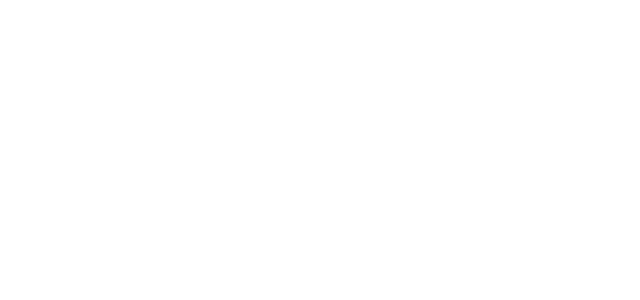
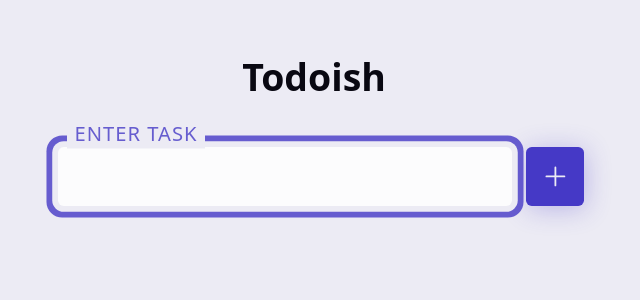
Before and after one commit to akshat-OwO/Todoish, a React (Vite) app: page / in a window 1280 px wide. Shown: the top 300 px of the page, without its empty margins (326-966 px from the left). Built offline with nearby package versions, Linux system fonts and the light colour scheme.

Commit message:
Creating Add Task Form

```diff
--- a/index.html
+++ b/index.html
@@ -2,9 +2,8 @@
 <html lang="en">
   <head>
     <meta charset="UTF-8" />
-    <link rel="icon" type="image/svg+xml" href="/vite.svg" />
     <meta name="viewport" content="width=device-width, initial-scale=1.0" />
-    <title>Vite + React</title>
+    <title>Todoish</title>
   </head>
   <body>
     <div id="root"></div>
--- a/package.json
+++ b/package.json
@@ -9,6 +9,7 @@
     "preview": "vite preview"
   },
   "dependencies": {
+    "@heroicons/react": "^2.0.10",
     "react": "^18.2.0",
     "react-dom": "^18.2.0"
   },
--- a/src/App.jsx
+++ b/src/App.jsx
@@ -1,11 +1,20 @@
 import { useState } from 'react';
 
+// custom components
+import CustomForm from './components/CustomForm';
+
 function App() {
-  const [count, setCount] = useState(0);
+
+  const addTask = (task) => {
+    console.log(task);
+  }
 
   return (
-    <div className="App">
-
+    <div className="container">
+      <header>
+        <h1>Todoish</h1>
+      </header>
+      <CustomForm addTask={addTask}/>
     </div>
   )
 }
--- /dev/null
+++ b/src/components/CustomForm.jsx
@@ -0,0 +1,53 @@
+import { useState } from 'react';
+
+// library imports
+import { PlusIcon } from '@heroicons/react/24/solid';
+
+const CustomForm = ({ addTask }) => {
+    const [task, setTask] = useState('');
+
+    const handleFormSubmit = (e) => {
+        e.preventDefault();
+        addTask({
+            name: task,
+            checked: false,
+            id: Date.now()
+        });
+        setTask('');
+    }
+
+    return (
+        <form
+            className="todo"
+            onSubmit={handleFormSubmit}
+        >
+            <p>{task}</p>
+            <div className="wrapper">
+                <input
+                    type="text"
+                    id="task"
+                    className="input"
+                    value={task}
+                    onInput={(e) => setTask(e.target.value)}
+                    required
+                    autoFocus
+                    maxLength={60}
+                    placeholder="Enter Task"
+                />
+                <label
+                    htmlFor="task"
+                    className="label"
+                >Enter Task</label>
+            </div>
+            <button
+                className="btn"
+                aria-label="Add Task"
+                type="submit"
+            >
+                <PlusIcon className="h-6 w-6 text-blue-500"/>
+            </button>
+        </form>
+    );
+}
+
+export default CustomForm;
--- a/src/index.css
+++ b/src/index.css
@@ -1,70 +1,243 @@
-:root {
-  font-family: Inter, Avenir, Helvetica, Arial, sans-serif;
-  font-size: 16px;
-  line-height: 24px;
-  font-weight: 400;
-
-  color-scheme: light dark;
-  color: rgba(255, 255, 255, 0.87);
-  background-color: #242424;
-
-  font-synthesis: none;
-  text-rendering: optimizeLegibility;
-  -webkit-font-smoothing: antialiased;
-  -moz-osx-font-smoothing: grayscale;
-  -webkit-text-size-adjust: 100%;
-}
-
-a {
-  font-weight: 500;
-  color: #646cff;
-  text-decoration: inherit;
-}
-a:hover {
-  color: #535bf2;
-}
-
-body {
+*,
+*::after,
+*::before {
+  box-sizing: border-box;
   margin: 0;
-  display: flex;
-  place-items: center;
-  min-width: 320px;
-  min-height: 100vh;
-}
-
-h1 {
-  font-size: 3.2em;
-  line-height: 1.1;
+  padding: 0;
 }
 
 button {
-  border-radius: 8px;
-  border: 1px solid transparent;
-  padding: 0.6em 1.2em;
-  font-size: 1em;
-  font-weight: 500;
-  font-family: inherit;
-  background-color: #1a1a1a;
+  font: inherit;
+  border: none;
   cursor: pointer;
-  transition: border-color 0.25s;
 }
-button:hover {
-  border-color: #646cff;
+
+input,
+label {
+  font: inherit;
 }
-button:focus,
-button:focus-visible {
-  outline: 4px auto -webkit-focus-ring-color;
+
+:root {
+  --_hue: 245;
+  --_size: 1.8rem;
+  --_radius: 0.2em;
+  --_tspeed_fast: 180ms;
+  --_tspeed_slow: 300ms;
+  --_ttype_squish: cubic-bezier(0.86, -0.1, 0.27, 1.15);
+
+  /* Light Mode */
+  --bg--light: var(--_hue) 30% 94%;
+  --txt--light: var(--_hue) 40% 5%;
+  --accent--light: var(--_hue) 55% 50%;
+  --accent1--light: 10 80% 60%;
+  --muted--light: var(--_hue) 30% 99%;
+  /* Dark Mode */
+  --bg--dark: var(--_hue) 15% 10%;
+  --txt--dark: var(--_hue) 30% 88%;
+  --accent--dark: var(--_hue) 50% 50%;
+  --accent1--dark: 10 55% 50%;
+  --muted--dark: var(--_hue) 20% 4%;
+}
+
+@media (prefers-color-scheme: dark) {
+  :root {
+    --bg: var(--bg--dark);
+    --txt: var(--txt--dark);
+    --accent: var(--accent--dark);
+    --accent1: var(--accent1--dark);
+    --muted: var(--muted--dark);
+    color-scheme: dark;
+  }
 }
 
 @media (prefers-color-scheme: light) {
   :root {
-    color: #213547;
-    background-color: #ffffff;
-  }
-  a:hover {
-    color: #747bff;
-  }
-  button {
-    background-color: #f9f9f9;
+    --bg: var(--bg--light);
+    --txt: var(--txt--light);
+    --accent: var(--accent--light);
+    --accent1: var(--accent1--light);
+    --muted: var(--muted--light);
+    color-scheme: light;
   }
 }
+
+[color-scheme="dark"] {
+  --bg: var(--bg--dark);
+  --txt: var(--txt--dark);
+  --accent: var(--accent--dark);
+  --accent1: var(--accent1--dark);
+  --muted: var(--muted--dark);
+  color-scheme: dark;
+}
+
+[color-scheme="light"] {
+  --bg: var(--bg--light);
+  --txt: var(--txt--light);
+  --accent: var(--accent--light);
+  --accent1: var(--accent1--light);
+  --muted: var(--muted--light);
+  color-scheme: light;
+}
+
+@media screen and (max-width: 768px) {
+  :root {
+    --_size: 1.3rem;
+  }
+}
+
+/* prefers reduced motion */
+@media (prefers-reduced-motion: reduce) {
+  :root {
+    --_tspeed_slow: 50ms;
+    --_tspeed_fast: 50ms;
+  }
+}
+
+body {
+  min-height: 100vh;
+  display: grid;
+  justify-items: center;
+  font-family: system-ui, -apple-system, BlinkMacSystemFont, "Segoe UI", Roboto,
+    Oxygen, Ubuntu, Cantarell, "Open Sans", "Helvetica Neue", sans-serif;
+  background-color: hsl(var(--bg));
+  color: hsl(var(--txt));
+}
+
+::selection {
+  background: hsl(var(--accent) / 0.8);
+  color: hsl(var(--bg));
+}
+
+h1 {
+  font-size: calc(var(--_size) * 1.3);
+  text-align: center;
+}
+
+.container {
+  margin: 4vmax max(calc((100vw - 70rem) / 2), 1.5rem) 6em;
+  display: grid;
+  gap: clamp(2rem, 3.5vmax, 8rem);
+  text-align: center;
+}
+
+hr {
+  border: 0;
+  height: 0.4em;
+  background-color: hsl(var(--accent) / 0.5);
+  border-radius: var(--_radius);
+}
+
+.btn {
+  max-width: fit-content;
+  display: flex;
+  place-items: center;
+  gap: 0.5em;
+  background-color: hsl(var(--accent));
+  color: hsl(var(--bg));
+  text-decoration: none;
+  padding: 0.5em;
+  border-radius: var(--_radius);
+  box-shadow: 0.05em 0.1em 0.9em hsl(var(--accent) / 0.3),
+    0 0 0 -0.1em hsl(var(--bg)), 0 0 0 -0.2em hsl(var(--accent));
+  transition: box-shadow var(--_tspeed_fast) var(--_ttype_squish),
+    background-color var(--_tspeed_fast) var(--_ttype_squish);
+}
+
+.btn :where(svg, img, span) {
+  pointer-events: none;
+}
+
+.btn :where(svg, img) {
+  width: var(--_size);
+  height: var(--_size);
+}
+
+.btn:where(:active, :hover) {
+  background-color: hsl(var(--accent) / 0.7);
+  box-shadow: 0 0 0 hsl(var(--accent) / 0.3), 0 0 0 -0.1em hsl(var(--bg)),
+    0 0 0 -0.2em hsl(var(--accent));
+}
+
+.btn:focus {
+  outline: none;
+}
+
+.btn:focus-visible {
+  box-shadow: 0 0 0 hsl(var(--accent) / 0.3), 0 0 0 0.2em hsl(var(--bg)),
+    0 0 0 0.4em hsl(var(--accent) / 0.7);
+}
+
+.todo {
+  display: flex;
+  gap: 0.5em;
+  font-size: var(--_size);
+  text-align: left;
+}
+
+.wrapper {
+  flex: 1 1 100%;
+  position: relative;
+  display: grid;
+  gap: 0.2em;
+}
+
+.label {
+  text-transform: uppercase;
+  font-size: 0.7em;
+  pointer-events: none;
+  letter-spacing: 0.05em;
+  margin-inline: 0.45em;
+  position: absolute;
+  top: 50%;
+  transform: translateY(-50%);
+  padding: 0.1em 0.35em;
+  background-color: hsl(var(--muted));
+  transition: transform var(--_tspeed_fast) var(--_ttype_squish),
+    background-color var(--_tspeed_fast) var(--_ttype_squish);
+}
+
+.input {
+  border: none;
+  border-radius: var(--_radius);
+  padding: 0.35em 0.55em;
+  width: 100%;
+  background-color: hsl(var(--muted));
+  caret-color: hsl(var(--accent));
+  box-shadow: 0 0 0 -0.1em hsl(var(--bg)), 0 0 0 -0.2em hsl(var(--accent) / 0.8);
+  transition: box-shadow var(--_tspeed_fast) var(--_ttype_squish);
+}
+
+.input:focus {
+  outline: none;
+  box-shadow: 0 0 0 0.2em hsl(var(--bg)), 0 0 0 0.4em hsl(var(--accent) / 0.8);
+}
+
+.input:focus~.label,
+.input:not(:placeholder-shown)~.label {
+  transform: translate3d(0, -3em, 0);
+  background-color: hsl(var(--bg));
+  color: hsl(var(--accent) / 0.8);
+}
+
+.input::placeholder {
+  opacity: 0;
+}
+
+[role="dialog"] {
+  position: fixed;
+  z-index: 100;
+  inset: 0;
+  padding-inline: 2vmax;
+  display: grid;
+  place-items: center;
+  background-color: hsl(var(--bg) / 0.7);
+}
+
+[role="dialog"] .todo {
+  max-width: 40ch;
+  padding: 2em 1.3em 1.3em;
+  background-color: hsl(var(--bg));
+  border-radius: var(--_radius);
+  border: 0.1em solid hsl(var(--accent) / 0.3);
+  box-shadow: 0 -1em 3em hsl(var(--muted)), 0 1em 3em hsl(var(--accent) / 0.2);
+}
```
Also changed, not shown: 1 other file (tests, documents, lock files or other folders).
